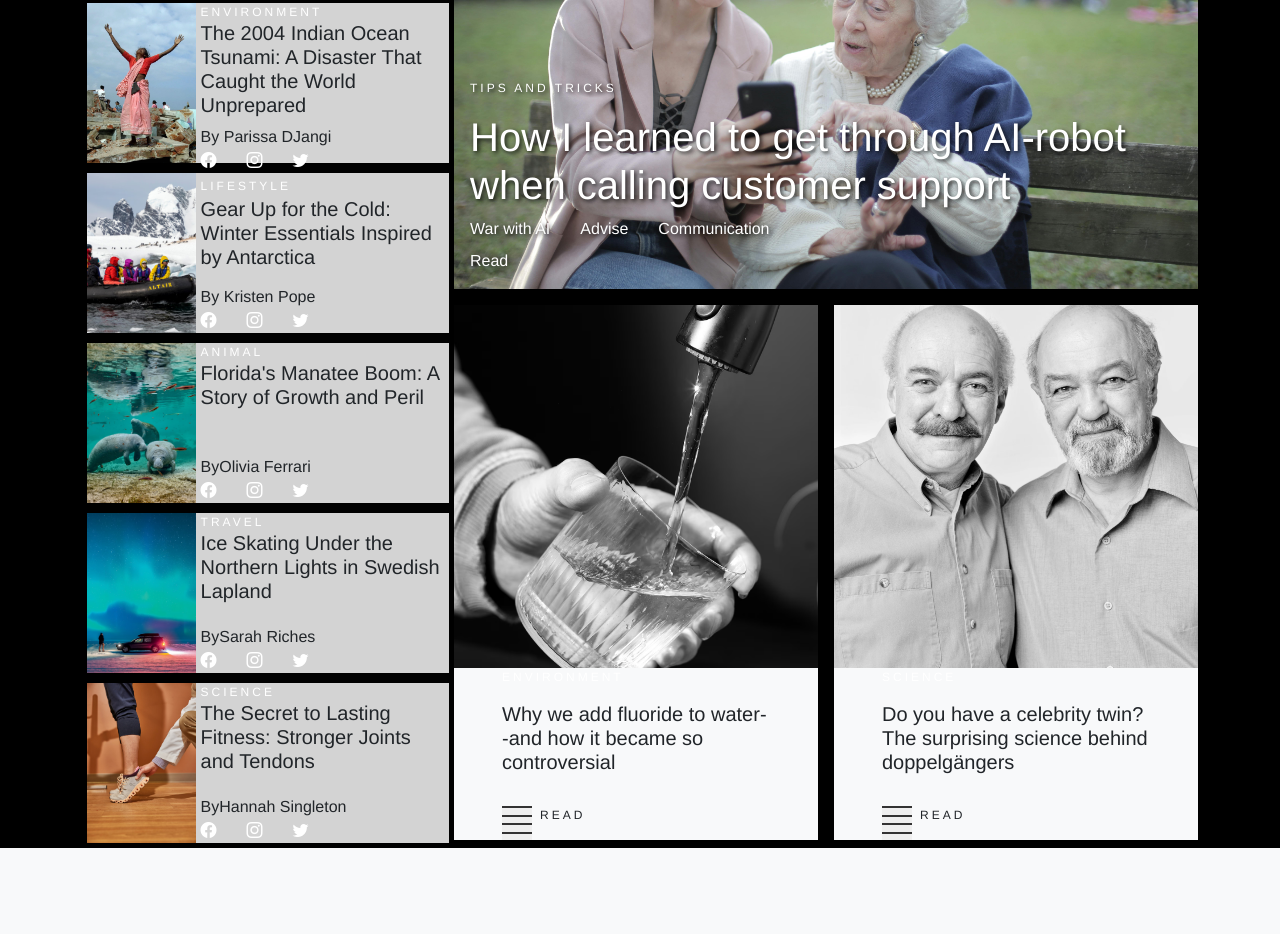
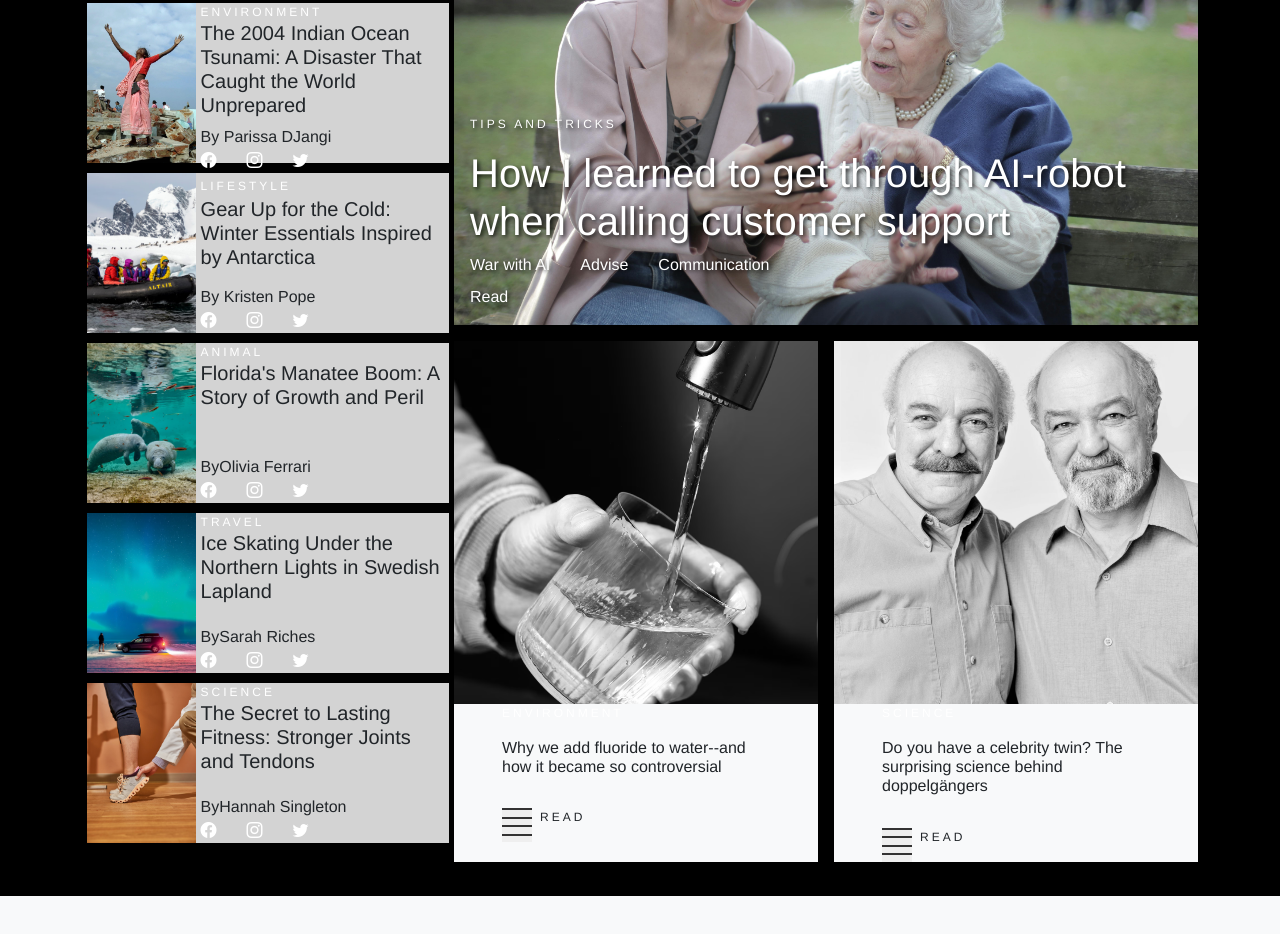
Before and after one commit to durongchun/news, a plain HTML site: page index.html in a window 1280 px wide. Shown: the part 458-1392 px from the top of the page. Drawn offline with nearby package versions, Linux system fonts and the light colour scheme.

Commit message:
adjust style

```diff
--- a/index.html
+++ b/index.html
@@ -378,10 +378,10 @@
               <img src="./images/h_16213329.avif" alt="" />
               <div class="text mx-5">
                 <p class="category">ENVIRONMENT</p>
-                <h5>
+                <h6>
                   Why we add fluoride to water--and how it became so
                   controversial
-                </h5>
+                </h6>
                 <div class="read-bar">
                   <button class="readMore">
                     <span class="bar"></span>
@@ -399,10 +399,10 @@
               <img src="./images/CAN-0101-142-21_HR_SCAN_CHAMPION_1_Pierre_Rondou_-_Camille_Dube.avif" alt="" />
               <div class="mx-5">
                 <p class="category">SCIENCE</p>
-                <h5>
+                <h6>
                   Do you have a celebrity twin? The surprising science behind
                   doppelgängers
-                </h5>
+                </h6>
                 <div class="read-bar">
                   <button class="readMore">
                     <span class="bar"></span>
--- a/styles/style.css
+++ b/styles/style.css
@@ -17,6 +17,7 @@ body {
 
 .wrapper {
     background-color: black;
+    padding-bottom: 3rem;
 }
 
 img {
@@ -146,7 +147,7 @@ footer {
     /* Right side style */
     .right-side {
         display: grid;
-        grid-template-rows: 1fr 1.05fr;
+        grid-template-rows: 1.09fr 1fr;
         gap: 1rem;
     }
 
```
